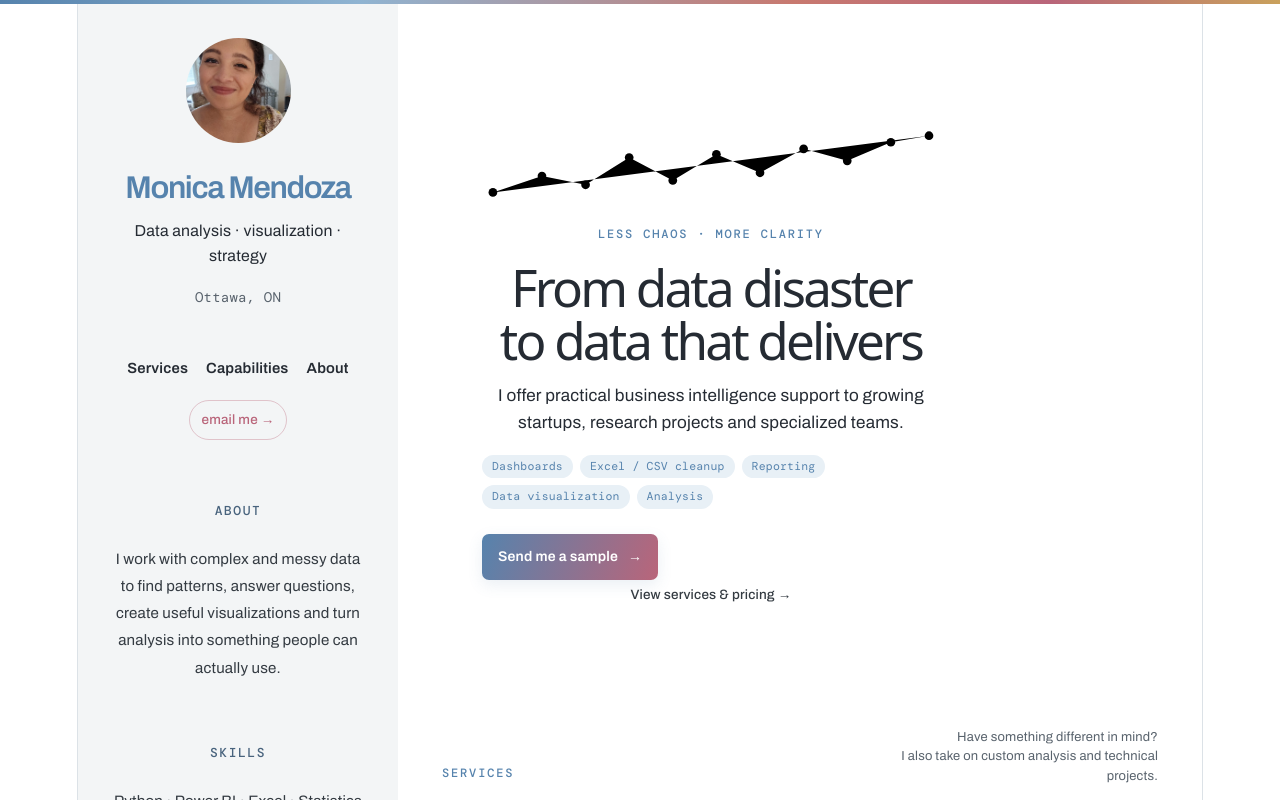
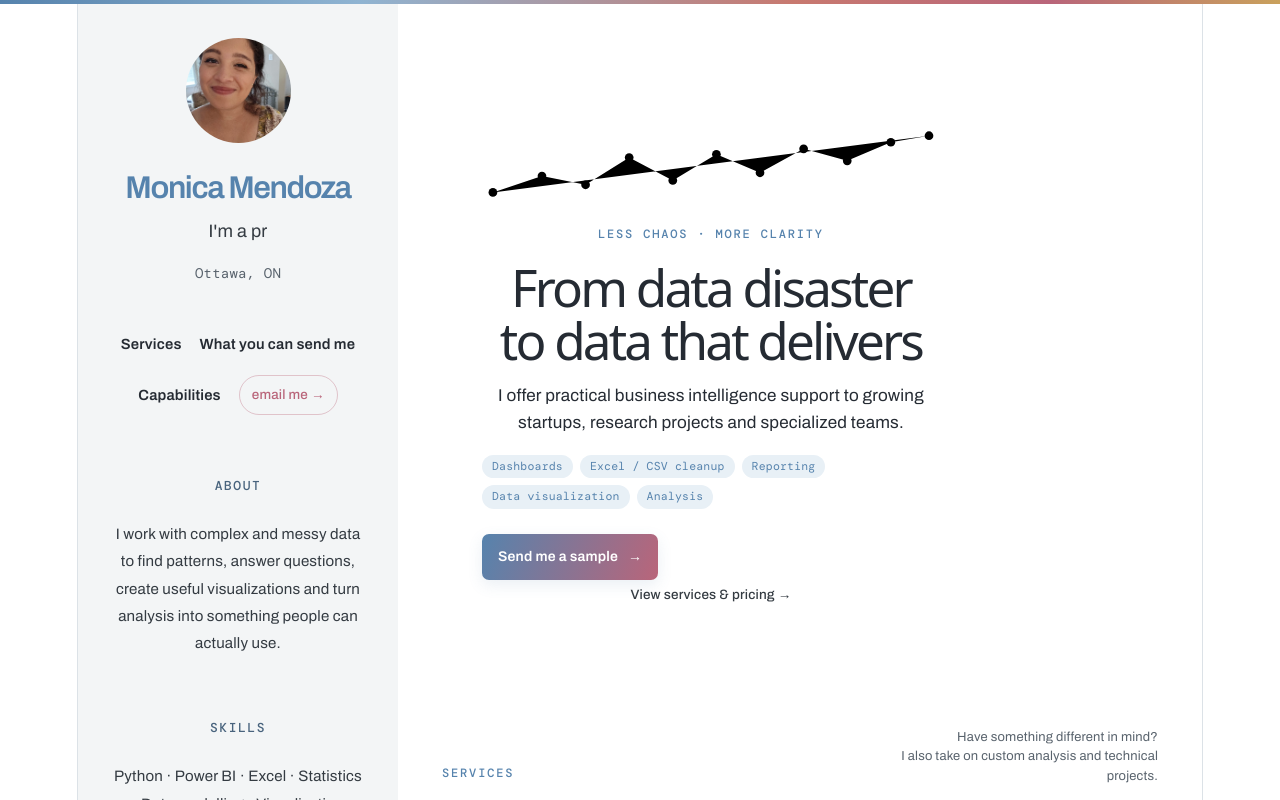
Before and after one commit to mm8738/mm8738.github.io, a React (Vite) app: page / in a window 1280 px wide. Shown: the top 800 px of the page. Built offline with nearby package versions, Linux system fonts and the light colour scheme; a web font is replaced by a local one.

Commit message:
Update Sidebar.tsx

```diff
--- a/src/components/Sidebar.tsx
+++ b/src/components/Sidebar.tsx
@@ -1,6 +1,7 @@
 
 import monica from "../assets/images/monica.jpg";
 import "../assets/styles/Sidebar.scss";
+import Typewriter from "./Typewriter";
 
 function Sidebar() {
   return (
@@ -12,21 +13,24 @@ function Sidebar() {
       />
 
       <h1>Monica Mendoza</h1>
-
-      <p className="role">
+	  <Typewriter />
+	  {
+/*       <p className="role">
         Data analysis · visualization · strategy
-      </p>
+</p> */}
 
       <p className="location">Ottawa, ON</p>
 
 <div className="links">
-  <a href="#services">Services</a>
-  <a href="#capabilities">Capabilities</a>
-  <a href="#about">About</a>
+
+  <a href="#services" className="services-link">Services</a>
+  <a href="#data-types" className="services-link">What you can send me</a>
+  <a href="#capabilities" className="services-link">Capabilities</a>
+
 
   <a
     className="email"
-    href="mailto:YOUR_EMAIL"
+    href="mailto:info@monicamendoza.ca"
   >
     email me →
   </a>
```
